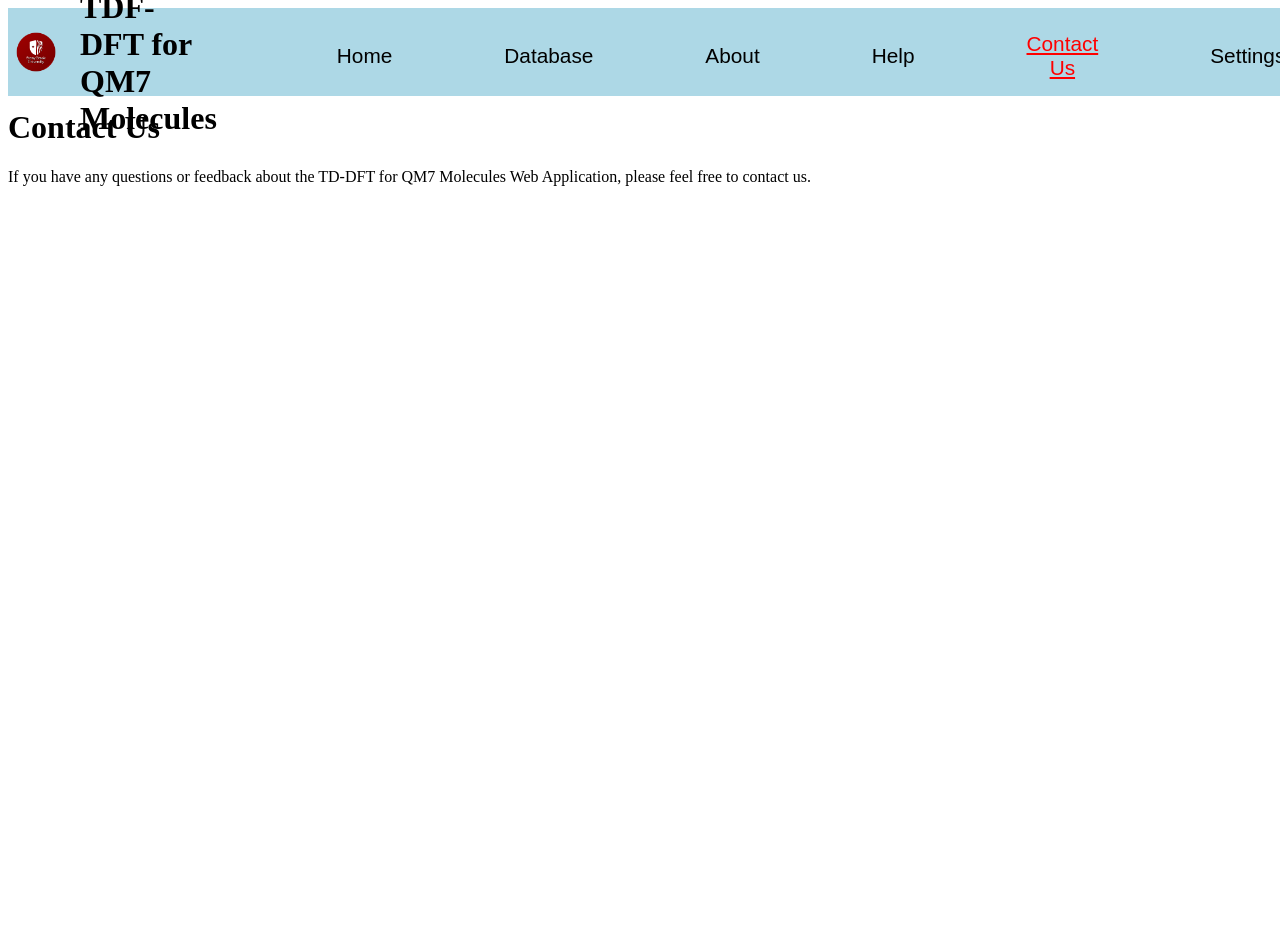
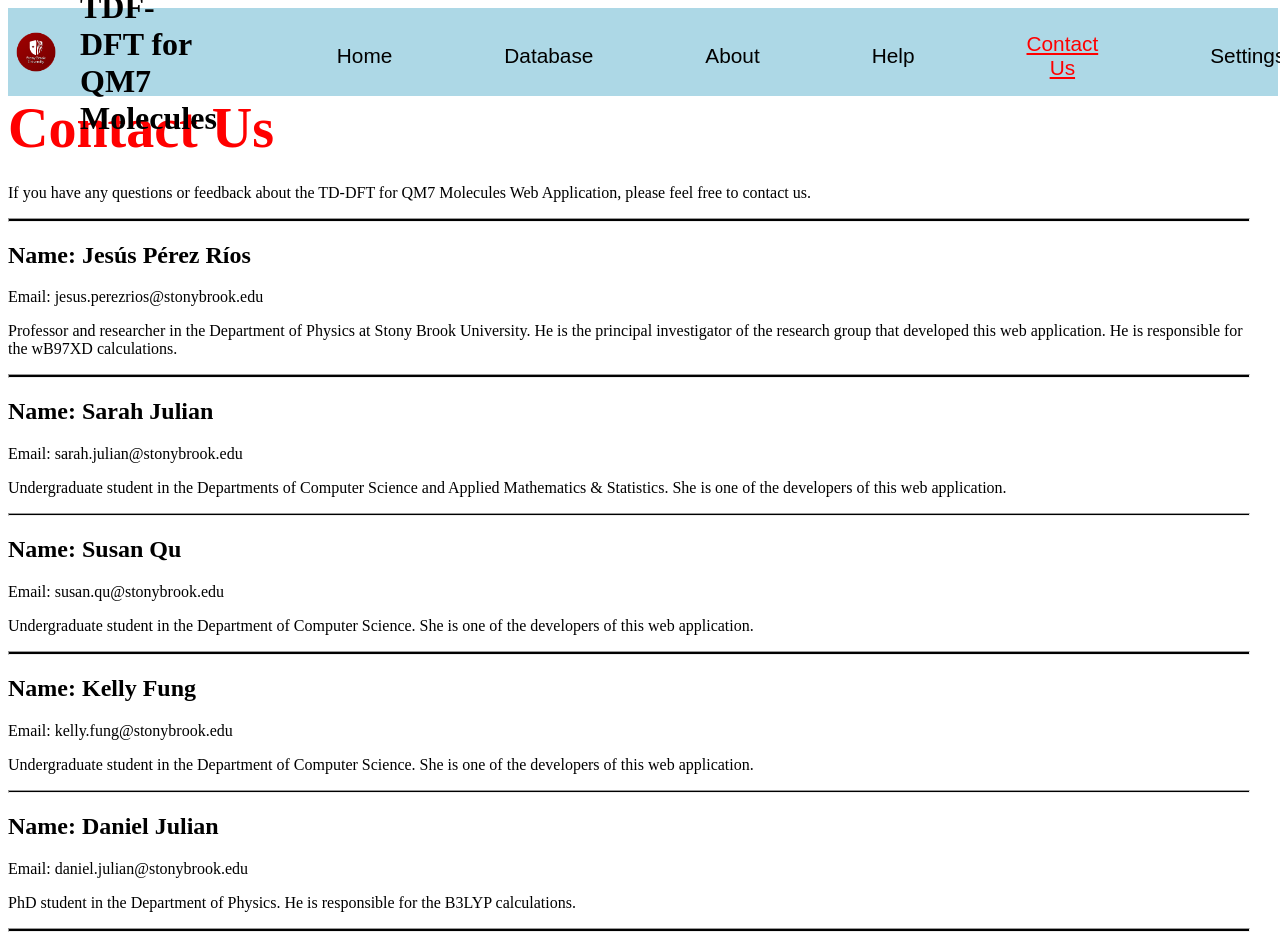
Before and after one commit to sjulian4/TD-DFT-for-QM7-Molecules, a React (Create React App) app in the folder user-interface/client/app/: page / in a window 1280 px wide. Both pictures are taken after a click on the button "Contact Us". Before the commit the page ends 800 px from the top, so only its background shows below. Built offline with nearby package versions, Linux system fonts and the light colour scheme.

Commit message:
implementing contact us page

```diff
--- a/user-interface/client/app/src/components/contactuspage.js
+++ b/user-interface/client/app/src/components/contactuspage.js
@@ -1,11 +1,52 @@
 import React from 'react';
+import '../stylesheets/contactuspage.css';
 
 export default class ContactUsPage extends React.Component {
+
+    contacts = [
+        {
+            name: "Jesús Pérez Ríos",
+            email: "jesus.perezrios@stonybrook.edu",
+            description: "Professor and researcher in the Department of Physics at Stony Brook University. He is the principal investigator of the research group that developed this web application. He is responsible for the  wB97XD calculations."
+        },
+        {
+            name: "Sarah Julian",
+            email: "sarah.julian@stonybrook.edu",
+            description: "Undergraduate student in the Departments of Computer Science and Applied Mathematics & Statistics. She is one of the developers of this web application."
+        },
+        {
+            name: "Susan Qu",
+            email: "susan.qu@stonybrook.edu",
+            description: "Undergraduate student in the Department of Computer Science. She is one of the developers of this web application."
+        },
+        {
+            name: "Kelly Fung",
+            email: "kelly.fung@stonybrook.edu",
+            description: "Undergraduate student in the Department of Computer Science. She is one of the developers of this web application."
+        },
+        {
+            name: "Daniel Julian",
+            email: "daniel.julian@stonybrook.edu",
+            description: "PhD student in the Department of Physics. He is responsible for the B3LYP calculations."
+        },
+    ];
+
     render() {
         return (
             <div>
-                <h1>Contact Us</h1>
-                <p>If you have any questions or feedback about the TD-DFT for QM7 Molecules Web Application, please feel free to contact us.</p>
+                <h1 id="contact-title">Contact Us</h1>
+                <p id="contact-description">If you have any questions or feedback about the TD-DFT for QM7 Molecules Web Application, please feel free to contact us.</p>
+                <hr />
+                {this.contacts.map((contact, i) => {
+                    return (
+                        <div key={i}>
+                            <h2 >Name: {contact.name}</h2>
+                            <p >Email: {contact.email}</p>
+                            <p >{contact.description}</p>
+                            <hr />
+                        </div>
+                    );
+                })}
             </div>
         );
     }
--- a/user-interface/client/app/src/components/helppage.js
+++ b/user-interface/client/app/src/components/helppage.js
@@ -41,8 +41,8 @@ export default class HelpPage extends React.Component {
                     if (this.state.display_faq === "" || faq.question.toLowerCase().includes(this.state.display_faq.toLowerCase()) || faq.answer.toLowerCase().includes(this.state.display_faq.toLowerCase())) {
                         return (
                             <div key={i}>
-                                <h2 className="questions">{faq.question}</h2>
-                                <p className="answers">{faq.answer}</p>
+                                <h2 className="questions">Q: {faq.question}</h2>
+                                <p className="answers">A: {faq.answer}</p>
                                 <hr />
                             </div>
                         );
--- a/user-interface/client/app/src/components/website.js
+++ b/user-interface/client/app/src/components/website.js
@@ -1,5 +1,7 @@
 import React from 'react';
 import {useState} from 'react';
+
+import '../stylesheets/website.css';
 
 import Banner from "./banner.js";
 import Page from "./page.js";
@@ -8,9 +10,11 @@ export default function Website() {
     const [page,setPage] = useState("home_page");
 
     return(
-            <div style={{display:"flex"}}>
-            <Banner page={page} toHomePage={() => setPage("home_page")} toDatabasePage={() => setPage("database_page")} toAboutPage={() => setPage("about_page")} toHelpPage={() => setPage("help_page")} toContactUsPage={() => setPage("contact_us_page")} toSettingsPage={() => setPage("settings_page")}/>
-            <Page page={page}/>
+            <div id="overall_website">
+                <Banner page={page} toHomePage={() => setPage("home_page")} toDatabasePage={() => setPage("database_page")} toAboutPage={() => setPage("about_page")} toHelpPage={() => setPage("help_page")} toContactUsPage={() => setPage("contact_us_page")} toSettingsPage={() => setPage("settings_page")}/>
+                <div id="page_view">
+                    <Page page={page}/>
+                </div>
             </div>
 
         );
--- a/user-interface/client/app/src/stylesheets/banner.css
+++ b/user-interface/client/app/src/stylesheets/banner.css
@@ -7,6 +7,7 @@
     padding-left: 1vh;
     padding-right: 2.5vh;
     padding-top:1vh;
+    width: 97%;
 }
 
 .nav{
--- /dev/null
+++ b/user-interface/client/app/src/stylesheets/contactuspage.css
@@ -0,0 +1,18 @@
+#contact-title {
+    font-size: 7vh;
+    font-weight: bold;
+    margin-bottom: 3vh;
+    color: red;
+}
+
+#contact-description {
+    font-size: 2vh;
+}
+
+hr {
+    height: 0.2vh;
+    background-color: black;
+    width: 100%;
+    margin-left: 0;
+    margin-right: 0;
+}
--- a/user-interface/client/app/src/stylesheets/page.css
+++ b/user-interface/client/app/src/stylesheets/page.css
@@ -1,5 +1,5 @@
 .view{
-    margin-top: 10vh;
+    margin-top: 11vh;
     margin-right: 3vh;
     margin-bottom: 1vh;
 }
--- /dev/null
+++ b/user-interface/client/app/src/stylesheets/website.css
@@ -0,0 +1,7 @@
+#overall_website {
+    display: flex
+}
+
+#page_view {
+    flex: 1
+}
```
Also changed, not shown: 1 other file (tests, documents, lock files or other folders).
